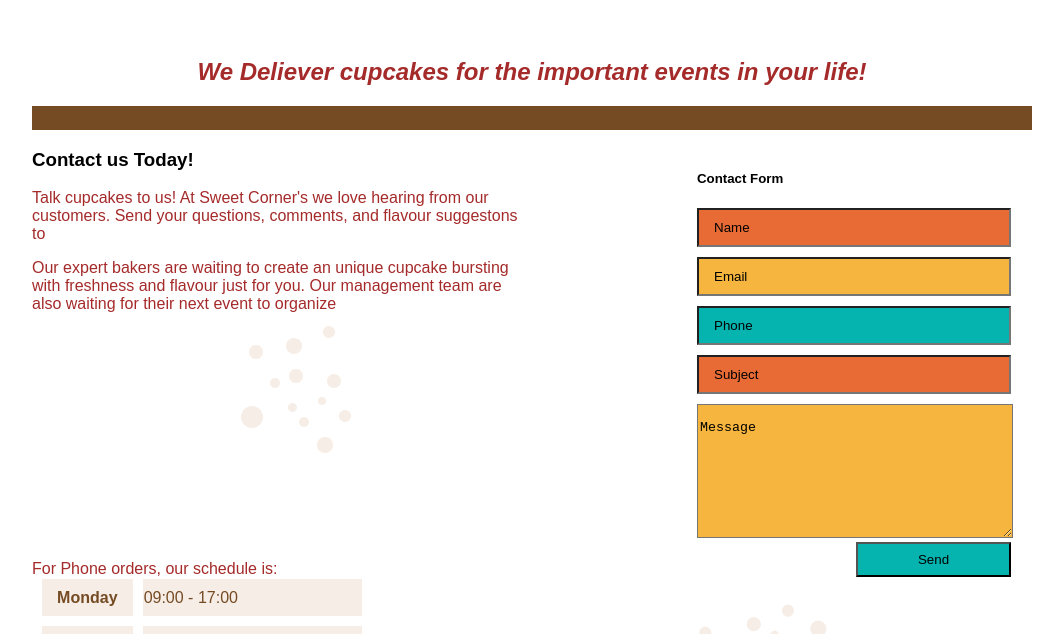
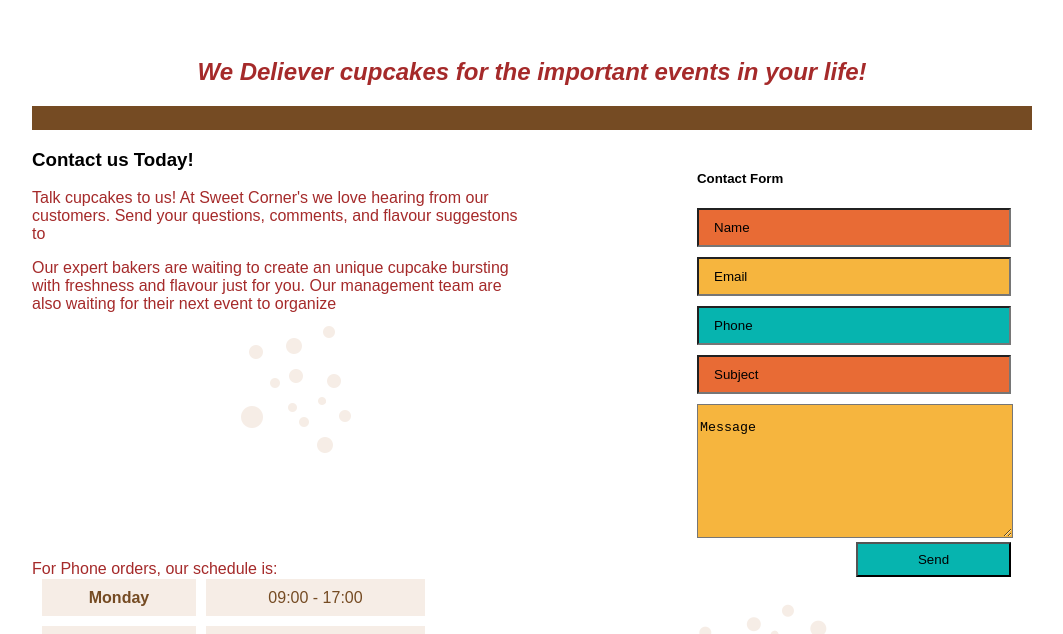
Before and after one commit to jcgouvion/sweetcorner, a plain HTML site: page contact.html in a window 1280 px wide. Shown: the part 318-952 px from the top of the page, without its empty margins (108-1171 px from the left). Drawn offline with Linux system fonts and the light colour scheme; files whose address does not match are found by name.

Commit message:
sweetcorner

```diff
--- a/contact.html
+++ b/contact.html
@@ -177,11 +177,12 @@
 				 width: 217px;
    				 height: 35px;
    				 color: #754b23;
+   				 text-align: center;
    				}
 
 			#schedule-table th {
 				background-color: #f6ede6;
-				 width: 152;
+				 width: 152px;
 				 height: 35px;
 
    				 color: #754b23;
```
